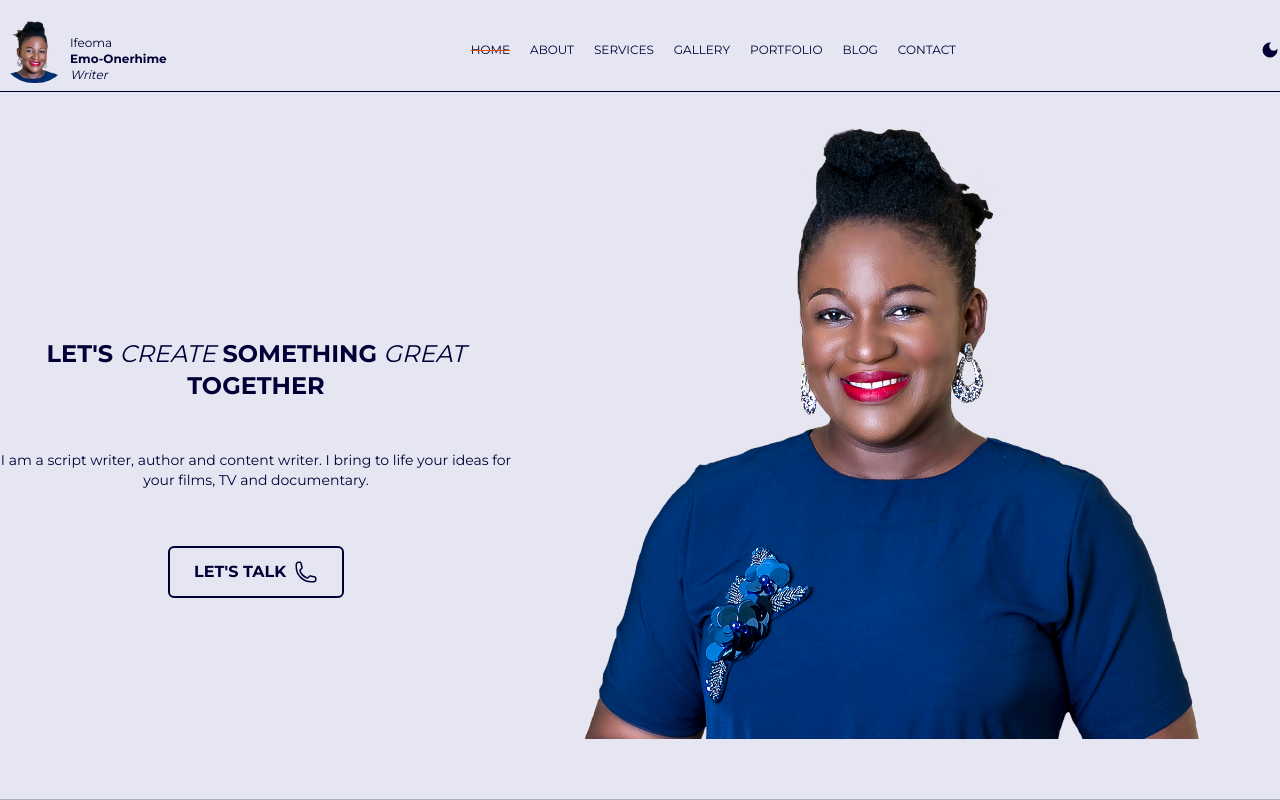
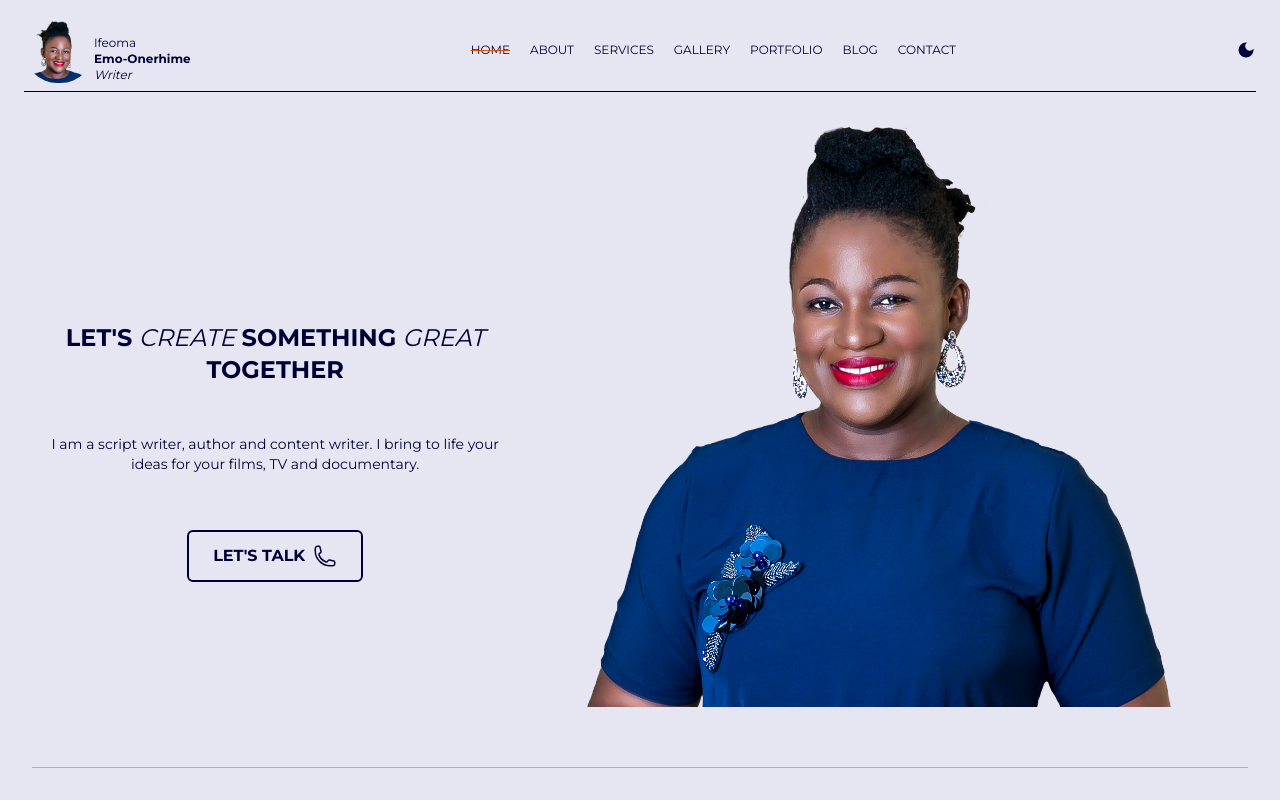
Before and after one commit to eonerhime/scriptwriter, a Next.js app: page / in a window 1280 px wide. Shown: the top 800 px of the page. Built offline with nearby package versions, Linux system fonts and the light colour scheme.

Commit message:
Fixe margin issues with header, made nav text bolder on light mode

```diff
--- a/src/app/layout.js
+++ b/src/app/layout.js
@@ -2,10 +2,9 @@ import "@/styles/globals.css";
 import { ThemeProvider } from "next-themes";
 import { Montserrat } from "next/font/google";
 
+import FloatingButton from "@/components/FloatingButton";
+import Footer from "@/components/Footer";
 import Header from "@/components/Header";
-import Footer from "@/components/Footer";
-import Providers from "@/components/ThemeCom";
-import FloatingButton from "@/components/FloatingButton";
 
 const montserrat = Montserrat({
   subsets: ["latin"],
@@ -31,7 +30,7 @@ export default function RootLayout({ children }) {
         <ThemeProvider attribute="class" defaultTheme="system">
           <Header />
           <div className="flex-1 flex flex-col w-full h-full">
-            <main className="mx-auto flex-grow flex flex-col justify-between w-full max-w-7xl">
+            <main className="mx-auto flex-grow flex flex-col justify-between w-full max-w-7xl px-4 sm:px-6 lg:px-8">
               {children}
             </main>
           </div>
--- a/src/components/Header.js
+++ b/src/components/Header.js
@@ -5,7 +5,7 @@ import DarkModeSwitch from "./DarkModeSwtch";
 
 function Header() {
   return (
-    <header className="border-b border-primary-300 w-full pb-2 z-20">
+    <header className="border-b border-primary-300 mx-6 pb-2 z-20">
       <div className="flex justify-between gap-6 items-center mt-4 ">
         <MobileMenu />
         <Logo />
--- a/src/components/Navigation.js
+++ b/src/components/Navigation.js
@@ -3,7 +3,7 @@ import NavigationClient from "./NavigationClient";
 
 export default function Navigation() {
   return (
-    <nav className="hidden h-8 min-[601px]:flex gap-6 uppercase text-xs">
+    <nav className="hidden dark:font-semibold h-8 min-[601px]:flex gap-6 uppercase text-xs">
       <NavigationClient />
     </nav>
   );
--- a/src/components/ThemeCom.js
+++ /dev/null
@@ -1,13 +0,0 @@
-"use client";
-
-import { ThemeProvider } from "next-themes";
-
-export default function Providers({ children }) {
-  return (
-    <ThemeProvider attribute="class" defaultTheme="system">
-      <div className="dark:bg-primary-500 dark:text-primary-50 min-h-screen select-none transition-colors duration-300 px-8">
-        {children}
-      </div>
-    </ThemeProvider>
-  );
-}
```
